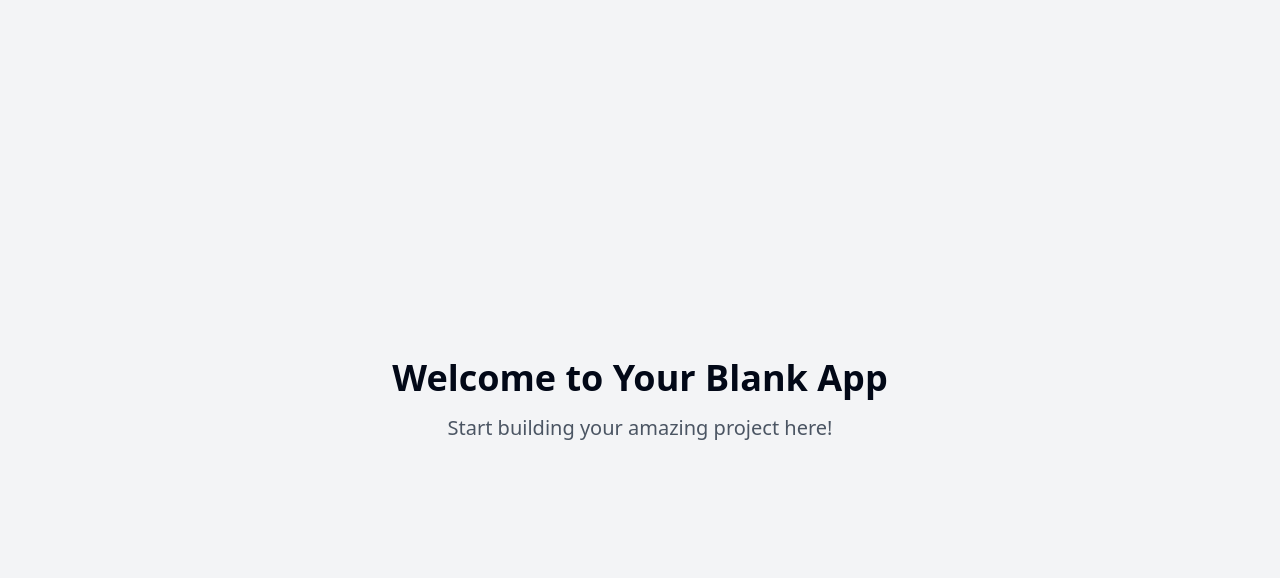
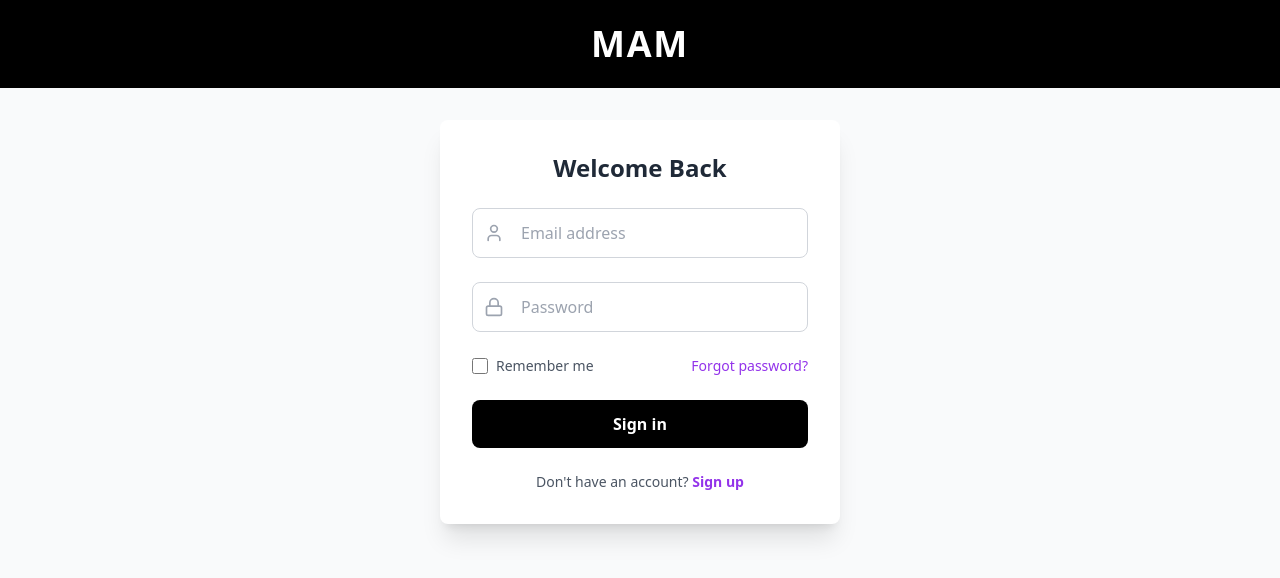
Before and after one commit to dhruvi013/HCD-frontend, a React (Vite) app: page / in a window 1280 px wide. Shown: the top 578 px of the page. Built offline with nearby package versions, Linux system fonts and the light colour scheme.

Commit message:
Add login form component
Implemented a login form in React with a black header and a heading labeled "MAM". Enhanced the design for improved aesthetics.
[skip gpt_engineer]

```diff
--- /dev/null
+++ b/src/components/LoginForm.tsx
@@ -0,0 +1,101 @@
+import { useState } from "react";
+import { User, Lock } from "lucide-react";
+import { useToast } from "@/components/ui/use-toast";
+
+const LoginForm = () => {
+  const [email, setEmail] = useState("");
+  const [password, setPassword] = useState("");
+  const [rememberMe, setRememberMe] = useState(false);
+  const { toast } = useToast();
+
+  const handleSubmit = (e: React.FormEvent) => {
+    e.preventDefault();
+    if (!email || !password) {
+      toast({
+        title: "Error",
+        description: "Please fill in all fields",
+        variant: "destructive",
+      });
+      return;
+    }
+    // Handle login logic here
+    toast({
+      title: "Success",
+      description: "Login successful!",
+    });
+  };
+
+  return (
+    <div className="min-h-screen bg-gray-50">
+      <div className="bg-black py-6 mb-8">
+        <h1 className="text-white text-4xl font-bold text-center tracking-wider">
+          MAM
+        </h1>
+      </div>
+
+      <div className="max-w-md mx-auto px-6">
+        <div className="bg-white rounded-lg shadow-xl p-8">
+          <h2 className="text-2xl font-semibold text-gray-800 mb-6 text-center">
+            Welcome Back
+          </h2>
+
+          <form onSubmit={handleSubmit} className="space-y-6">
+            <div className="relative">
+              <User className="absolute left-3 top-1/2 transform -translate-y-1/2 text-gray-400 h-5 w-5" />
+              <input
+                type="email"
+                value={email}
+                onChange={(e) => setEmail(e.target.value)}
+                className="w-full pl-12 pr-4 py-3 border border-gray-300 rounded-lg focus:ring-2 focus:ring-purple-500 focus:border-transparent transition-all duration-200 outline-none"
+                placeholder="Email address"
+              />
+            </div>
+
+            <div className="relative">
+              <Lock className="absolute left-3 top-1/2 transform -translate-y-1/2 text-gray-400 h-5 w-5" />
+              <input
+                type="password"
+                value={password}
+                onChange={(e) => setPassword(e.target.value)}
+                className="w-full pl-12 pr-4 py-3 border border-gray-300 rounded-lg focus:ring-2 focus:ring-purple-500 focus:border-transparent transition-all duration-200 outline-none"
+                placeholder="Password"
+              />
+            </div>
+
+            <div className="flex items-center justify-between">
+              <label className="flex items-center space-x-2 cursor-pointer">
+                <input
+                  type="checkbox"
+                  checked={rememberMe}
+                  onChange={(e) => setRememberMe(e.target.checked)}
+                  className="w-4 h-4 border-gray-300 rounded text-purple-600 focus:ring-purple-500"
+                />
+                <span className="text-sm text-gray-600">Remember me</span>
+              </label>
+
+              <a href="#" className="text-sm text-purple-600 hover:text-purple-700 transition-colors">
+                Forgot password?
+              </a>
+            </div>
+
+            <button
+              type="submit"
+              className="w-full bg-black hover:bg-gray-900 text-white font-semibold py-3 rounded-lg transition-all duration-200 transform hover:scale-[1.02]"
+            >
+              Sign in
+            </button>
+          </form>
+
+          <p className="mt-6 text-center text-sm text-gray-600">
+            Don't have an account?{" "}
+            <a href="#" className="text-purple-600 hover:text-purple-700 font-semibold">
+              Sign up
+            </a>
+          </p>
+        </div>
+      </div>
+    </div>
+  );
+};
+
+export default LoginForm;
--- a/src/index.css
+++ b/src/index.css
@@ -33,22 +33,6 @@
     --ring: 222.2 84% 4.9%;
 
     --radius: 0.5rem;
-
-    --sidebar-background: 0 0% 98%;
-
-    --sidebar-foreground: 240 5.3% 26.1%;
-
-    --sidebar-primary: 240 5.9% 10%;
-
-    --sidebar-primary-foreground: 0 0% 98%;
-
-    --sidebar-accent: 240 4.8% 95.9%;
-
-    --sidebar-accent-foreground: 240 5.9% 10%;
-
-    --sidebar-border: 220 13% 91%;
-
-    --sidebar-ring: 217.2 91.2% 59.8%;
   }
 
   .dark {
@@ -79,14 +63,6 @@
     --border: 217.2 32.6% 17.5%;
     --input: 217.2 32.6% 17.5%;
     --ring: 212.7 26.8% 83.9%;
-    --sidebar-background: 240 5.9% 10%;
-    --sidebar-foreground: 240 4.8% 95.9%;
-    --sidebar-primary: 224.3 76.3% 48%;
-    --sidebar-primary-foreground: 0 0% 100%;
-    --sidebar-accent: 240 3.7% 15.9%;
-    --sidebar-accent-foreground: 240 4.8% 95.9%;
-    --sidebar-border: 240 3.7% 15.9%;
-    --sidebar-ring: 217.2 91.2% 59.8%;
   }
 }
 
@@ -94,8 +70,24 @@
   * {
     @apply border-border;
   }
-
   body {
     @apply bg-background text-foreground;
+    font-feature-settings: "rlig" 1, "calt" 1;
   }
 }
+
+/* Custom animations */
+@keyframes fadeIn {
+  from {
+    opacity: 0;
+    transform: translateY(-10px);
+  }
+  to {
+    opacity: 1;
+    transform: translateY(0);
+  }
+}
+
+.animate-fadeIn {
+  animation: fadeIn 0.5s ease-out;
+}
--- a/src/pages/Index.tsx
+++ b/src/pages/Index.tsx
@@ -1,14 +1,7 @@
-// Update this page (the content is just a fallback if you fail to update the page)
+import LoginForm from "@/components/LoginForm";
 
 const Index = () => {
-  return (
-    <div className="min-h-screen flex items-center justify-center bg-gray-100">
-      <div className="text-center">
-        <h1 className="text-4xl font-bold mb-4">Welcome to Your Blank App</h1>
-        <p className="text-xl text-gray-600">Start building your amazing project here!</p>
-      </div>
-    </div>
-  );
+  return <LoginForm />;
 };
 
 export default Index;
```
